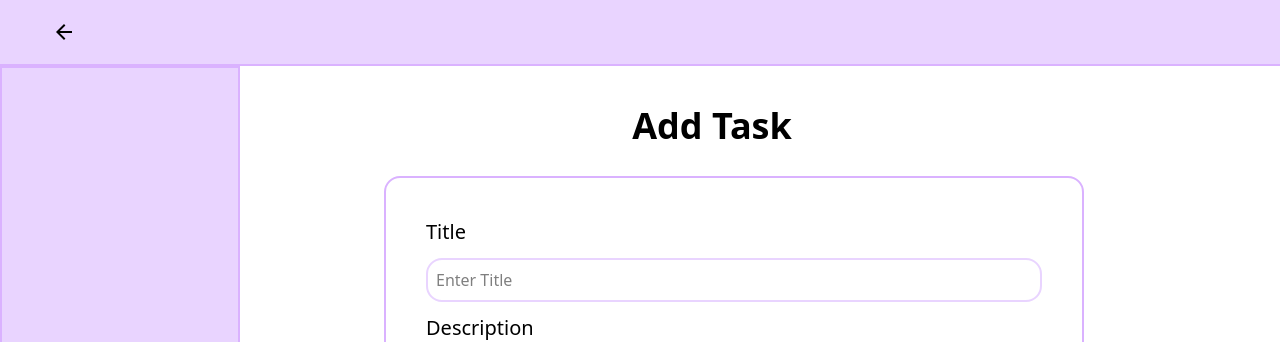
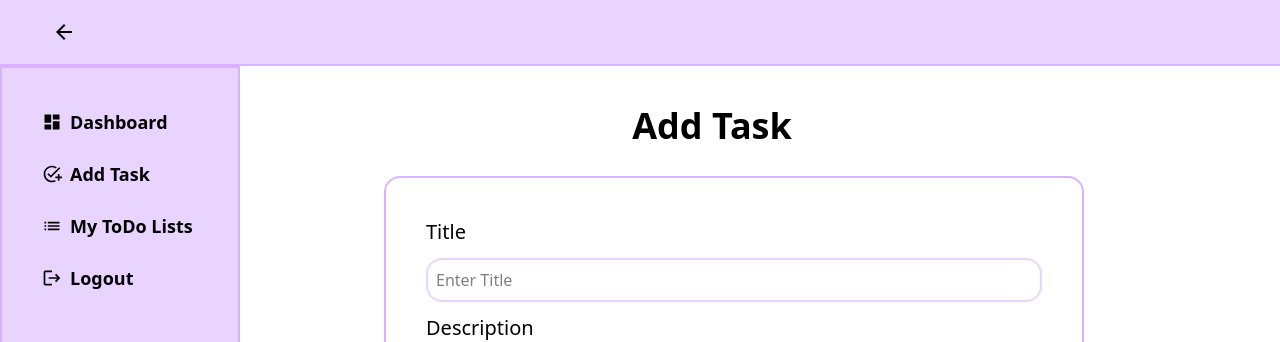
Before and after one commit to Thitina-Begashaw/To-Do-List-App, a React (Vite) app in the folder frontend/: page /TodoList in a window 1280 px wide. Shown: the top 342 px of the page. Built offline with nearby package versions, Linux system fonts and the light colour scheme; no server answers.

Commit message:
Add the Navigation bar list

```diff
--- /dev/null
+++ b/frontend/src/Components/AddTask.jsx
@@ -0,0 +1,72 @@
+import React, { useState, useEffect } from "react";
+import axios from "axios";
+const API_URL = "http://localhost:5000/api/ToDo"; // Backend URL
+export default function AddTask() {
+     const [Title , setTitle] = useState("")
+        const [Description , setDescription] = useState("")
+        const [tasks, setTasks] = useState([]); // Stores tasks
+        useEffect(() => {
+            axios.get(API_URL)
+              .then((response) => setTasks(response.data))
+              .catch((error) => console.error("Error fetching tasks:", error));
+          }, []);
+     const handleSubmit = async (event) =>{
+            event.preventDefault();
+            if (!Title || !Description) return;
+
+        try {
+          const response = await axios.post(API_URL, { Title, Description });
+          setTasks([...tasks, {
+            ...response.data,
+            createdAt: response.data.createdAt || new Date().toISOString(),
+        }]);
+
+        setTitle("");
+        setDescription("");
+    } catch (error) {
+        console.error("Error adding task:", error);
+    }
+    };
+
+  return (
+
+       <div className='bg-white min-h-screen bg-cover'>
+              <div className='bg-purple-200 min-w-full border-b-2 border-purple-300  '>
+                  {/* <h1 className='text-white text-xs md:text-xl lg:text-2xl p-5 ml-0 md:ml-5 lg:ml-10 '><MdArrowBack/></h1> */}
+                  <button className="text-black text-xs md:text-xl lg:text-2xl p-5 ml-0 md:ml-5 lg:ml-8">
+        <MdArrowBack />
+      </button>
+              </div>
+              <div className="fixed w-60 min-h-screen bg-purple-200 border-2 border-purple-300 ">
+                    <li>
+                        Dashboard
+                    </li>
+              </div>
+
+              <h1 className='text-start md:text-center lg:text-center ml-36 p-10 text-xs md:text-3xl lg:text-4xl font-extrabold'>Add Task</h1>
+
+                  <form onSubmit={handleSubmit} className='flex flex-col absolute top-32 left-5 md:top-52 md:left-36 lg:top-44 lg:left-96 border-2 border-purple-300 h-56 w-48 md:h-72 md:w-[500px] lg:h-96 lg:w-[700px] rounded-2xl
+                                   p-10 '>
+
+                      <label className='text-xl mb-3'>Title</label>
+                      <input className='border-2 border-purple-200 rounded-2xl p-2 mb-3'
+                      type="text"
+                      placeholder='Enter Title'
+                      value={Title}
+                      onChange={(e) => setTitle(e.target.value)}/>
+                      <label className='text-xl mb-3'>Description</label>
+                      <textarea className= "placeholder-shown:text-start  placeholder-shown:pt-4 border-2 border-purple-200 rounded-2xl py-20 "
+                      type="text"
+                      placeholder='Description'
+                      value={Description}
+                      onChange={(e) => setDescription(e.target.value)}
+                      />
+                      <div className="text-center ">
+                      <button type='submit' className='text-xl bg-purple-300 rounded-2xl px-16 py-2  text-black m-10'>Add </button>
+                      <button type='submit' className='text-xl bg-purple-300 hover:bg-amber-700 rounded-2xl px-16 py-2  text-black'>Cancel </button>
+                      </div>
+                  </form>
+
+    </div>
+  )
+}
--- a/frontend/src/pages/ToDoList.jsx
+++ b/frontend/src/pages/ToDoList.jsx
@@ -4,7 +4,7 @@ import { MdArrowBack } from 'react-icons/md'
 import { MdEdit } from "react-icons/md";
 import { MdDelete } from "react-icons/md";
 import { formatDistanceToNow } from "date-fns";
-
+import { MdDashboard, MdAddTask, MdList, MdLogout } from "react-icons/md"; // Import icons
 const API_URL = "http://localhost:5000/api/ToDo"; // Backend URL
 
 const ToDoList = () => {
@@ -91,8 +91,25 @@ const handleDelete = async (taskId) => {
   <MdArrowBack />
 </button>
         </div>
-        <div className="fixed w-60 min-h-screen bg-purple-200 border-2 border-purple-300 ">
+        <div className="fixed w-60 min-h-screen bg-purple-200 border-2 border-purple-300 flex flex-col p-10 gap-6">
+               <div className="flex items-center gap-2 text-lg font-semibold hover:text-purple-500 cursor-pointer">
+            <MdDashboard className="text-xl" />
+           <p>Dashboard</p>
+         </div>
+         <div className="flex items-center gap-2 text-lg font-semibold hover:text-purple-500 cursor-pointer">
+    <MdAddTask className="text-xl" />
+    <p>Add Task</p>
+  </div>
 
+  <div className="flex items-center gap-2 text-lg font-semibold hover:text-purple-500 cursor-pointer">
+    <MdList className="text-xl" />
+    <p>My ToDo Lists</p>
+  </div>
+
+  <div className="flex items-center gap-2 text-lg font-semibold hover:text-red-500 cursor-pointer">
+    <MdLogout className="text-xl" />
+    <p>Logout</p>
+  </div>
         </div>
 
         <h1 className='text-start md:text-center lg:text-center ml-36 p-10 text-xs md:text-3xl lg:text-4xl font-extrabold'>Add Task</h1>
```
